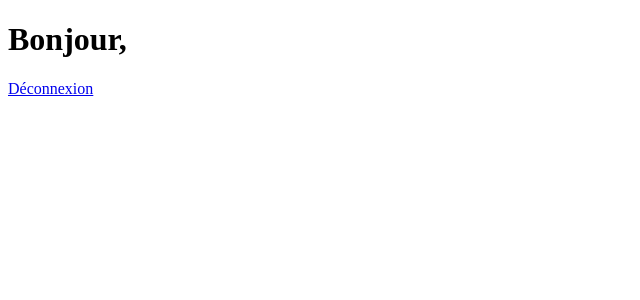
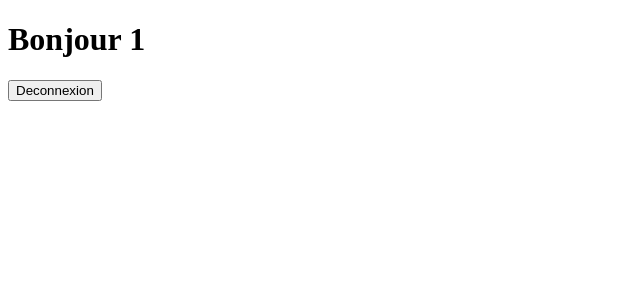
Before and after one commit to Gizmoux/crazee-burger, a React (Vite) app: page /order/1 in a window 1280 px wide. Shown: the top 300 px of the page, without its empty margins (0-640 px from the left). Built offline with nearby package versions, Linux system fonts and the light colour scheme.

Commit message:
✨ F02: LOGIN > add redirection to orderPage onSubmit with username

```diff
--- a/src/App.jsx
+++ b/src/App.jsx
@@ -1,13 +1,12 @@
 import LoginPage from './components/pages/login/LoginPage';
 import { BrowserRouter as Router, Routes, Route } from 'react-router-dom';
-import OrderPage from './components/pages/login/OrderPage';
-import ErrorPage from './components/ErrorPage';
+import OrderPage from './components/pages/order/OrderPage';
+import ErrorPage from './components/pages/error/ErrorPage';
 const App = () => {
 	return (
 		<Router>
 			<Routes>
-				<Route path="/order" element={<OrderPage />} />
-				<Route path="/order/:id" element={<OrderPage />} />
+				<Route path="/order/:username" element={<OrderPage />} />
 				<Route path="*" element={<ErrorPage />} />
 				<Route path="/" element={<LoginPage />} />
 			</Routes>
--- a/src/components/ErrorPage.jsx
+++ b/src/components/pages/error/ErrorPage.jsx
@@ -3,8 +3,8 @@ const ErrorPage = () => {
 	return (
 		<div>
 			<h1>Error Page...</h1>
-			<Link>
-				<button>Retourner vers la page d'accueil</button>
+			<Link to="/">
+				<button>Retourner vers la page daccueil</button>
 			</Link>
 		</div>
 	);
--- a/src/components/pages/login/LoginForm.jsx
+++ b/src/components/pages/login/LoginForm.jsx
@@ -1,16 +1,21 @@
 import { useState } from 'react';
-import { Link } from 'react-router-dom';
+import { useNavigate } from 'react-router-dom';
 const LoginForm = () => {
+	// States
+	const [name, setName] = useState('');
+	const navigate = useNavigate();
+	// Comportements
 	const handleSubmit = event => {
 		event.preventDefault();
-		// alert(`Bonjour ${name} `);
-
+		// alert(`Bonjour `);
 		setName('');
+		navigate(`order/${name}`);
 	};
-	const [name, setName] = useState('');
 	const handleName = event => {
 		setName(event.target.value);
+		// console.log(event.target.value);
 	};
+	// Affichage
 	return (
 		<form onSubmit={handleSubmit}>
 			<h1>Bienvenue chez nous !</h1>
@@ -18,13 +23,11 @@ const LoginForm = () => {
 			<input
 				type="text"
 				placeholder="Entrez votre prénom"
-				id="name"
-				name="email"
 				value={name}
 				onChange={handleName}
 				required
 			/>
-			<Link to="/order">Accédez à votre espace</Link>
+			<button>Accédez à votre page</button>
 		</form>
 	);
 };
--- a/src/components/pages/login/OrderPage.jsx
+++ /dev/null
@@ -1,12 +0,0 @@
-import { Link } from 'react-router-dom';
-
-const OrderPage = () => {
-	return (
-		<div>
-			<h1>Bonjour, </h1>
-			<Link to="/">Déconnexion</Link>
-		</div>
-	);
-};
-
-export default OrderPage;
--- /dev/null
+++ b/src/components/pages/order/OrderPage.jsx
@@ -0,0 +1,16 @@
+import { Link, useParams } from 'react-router-dom';
+
+const OrderPage = () => {
+	const { username } = useParams();
+	// console.log(username);
+	return (
+		<div>
+			<h1>Bonjour {username} </h1>
+			<Link to="/">
+				<button>Deconnexion</button>
+			</Link>
+		</div>
+	);
+};
+
+export default OrderPage;
```
